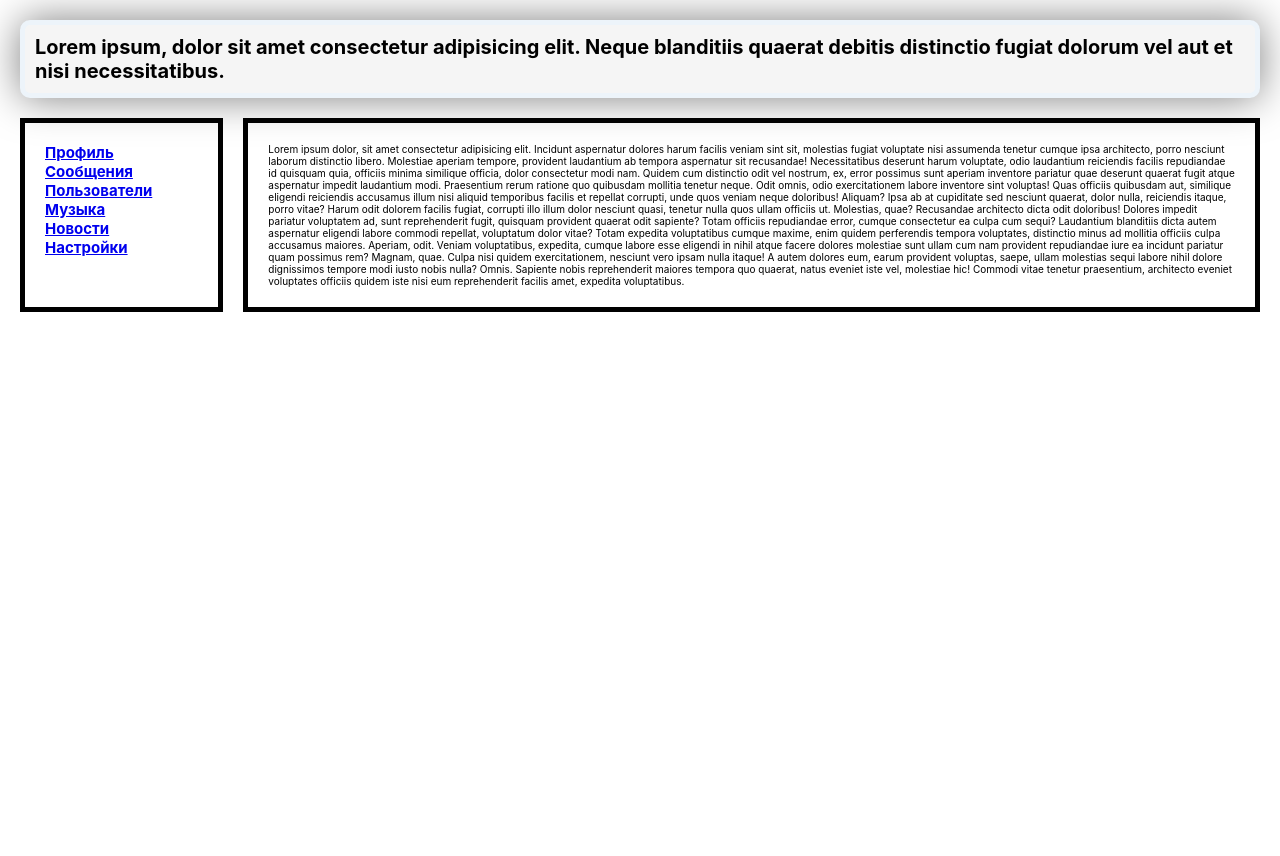
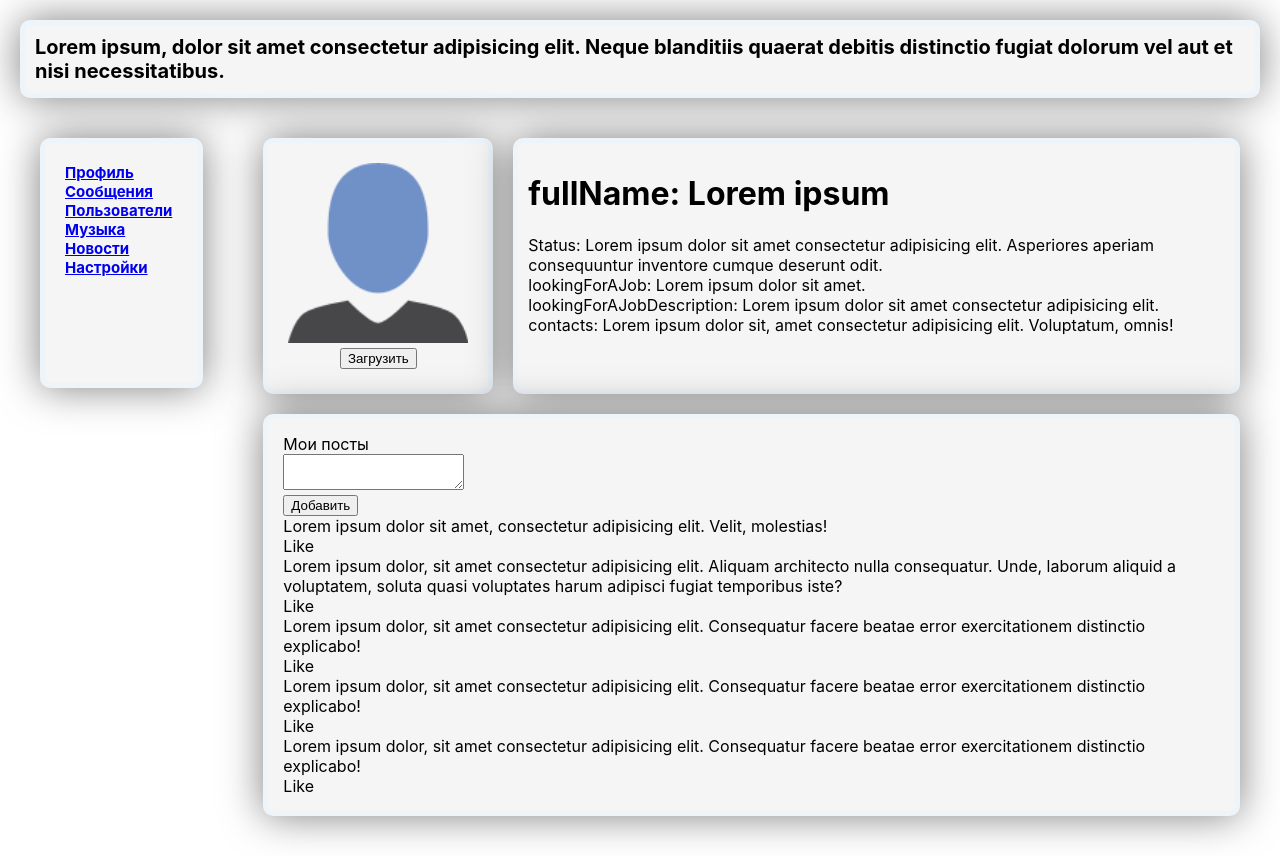
Before and after one commit to DAShulgin/Inwires_part1, a React (Create React App) app: page /profile in a window 1280 px wide. Before the commit the page ends 800 px from the top, so only its background shows below. Built offline with nearby package versions, Linux system fonts and the light colour scheme.

Commit message:
Profile/grid

```diff
--- a/src/App.css
+++ b/src/App.css
@@ -9,9 +9,9 @@
     'blok3';
 }
 
-.grid>* {
+/* .grid>* {
   border: 5px solid black;
-}
+} */
 
 .blok1 {
   grid-area       : blok1;
@@ -24,7 +24,13 @@
 
 .blok2 {
   grid-area       : blok2;
+  max-height: 200px;
+  background-color: whitesmoke;
+  border          : 5px solid rgba(237, 244, 250, 1);
+  box-shadow      : 0 0 40px rgba(0, 0, 0, 0.5);
+  border-radius   : 10px;
   padding: 20px;
+  margin: 20px;
 }
 
 .blok3 {
--- /dev/null
+++ b/src/components/Profile/AvatarBlock/AvatarBlok.jsx
@@ -0,0 +1,16 @@
+import React from 'react';
+import notAvatar from '../../../img/notAvatar.png';
+import style from './AvatarBlok.module.css';
+
+
+const AvatarBlok = () => {
+
+    return <div className = {style.locBlok}>
+        <div>
+            <img src={notAvatar} />
+        </div>
+        <div><button>Загрузить</button></div>
+    </div>
+}
+
+export default AvatarBlok;
--- /dev/null
+++ b/src/components/Profile/AvatarBlock/AvatarBlok.module.css
@@ -0,0 +1,8 @@
+.locBlok {
+    padding: 10px;
+    text-align: center;
+}
+img {
+    height: 180px;
+    width: 180px;
+}
--- a/src/components/Profile/Profile.jsx
+++ b/src/components/Profile/Profile.jsx
@@ -1,19 +1,39 @@
 import React from 'react';
+import AvatarBlok from './AvatarBlock/AvatarBlok';
 import style from './Profile.module.css'
 
 const Profile = () => {
     return (
-        <div className={style.A1} >
-            Lorem ipsum dolor, sit amet consectetur adipisicing elit. Incidunt aspernatur dolores harum facilis veniam sint sit, molestias fugiat voluptate nisi assumenda tenetur cumque ipsa architecto, porro nesciunt laborum distinctio libero.
-            Molestiae aperiam tempore, provident laudantium ab tempora aspernatur sit recusandae! Necessitatibus deserunt harum voluptate, odio laudantium reiciendis facilis repudiandae id quisquam quia, officiis minima similique officia, dolor consectetur modi nam.
-            Quidem cum distinctio odit vel nostrum, ex, error possimus sunt aperiam inventore pariatur quae deserunt quaerat fugit atque aspernatur impedit laudantium modi. Praesentium rerum ratione quo quibusdam mollitia tenetur neque.
-            Odit omnis, odio exercitationem labore inventore sint voluptas! Quas officiis quibusdam aut, similique eligendi reiciendis accusamus illum nisi aliquid temporibus facilis et repellat corrupti, unde quos veniam neque doloribus! Aliquam?
-            Ipsa ab at cupiditate sed nesciunt quaerat, dolor nulla, reiciendis itaque, porro vitae? Harum odit dolorem facilis fugiat, corrupti illo illum dolor nesciunt quasi, tenetur nulla quos ullam officiis ut.
-            Molestias, quae? Recusandae architecto dicta odit doloribus! Dolores impedit pariatur voluptatem ad, sunt reprehenderit fugit, quisquam provident quaerat odit sapiente? Totam officiis repudiandae error, cumque consectetur ea culpa cum sequi?
-            Laudantium blanditiis dicta autem aspernatur eligendi labore commodi repellat, voluptatum dolor vitae? Totam expedita voluptatibus cumque maxime, enim quidem perferendis tempora voluptates, distinctio minus ad mollitia officiis culpa accusamus maiores.
-            Aperiam, odit. Veniam voluptatibus, expedita, cumque labore esse eligendi in nihil atque facere dolores molestiae sunt ullam cum nam provident repudiandae iure ea incidunt pariatur quam possimus rem? Magnam, quae.
-            Culpa nisi quidem exercitationem, nesciunt vero ipsam nulla itaque! A autem dolores eum, earum provident voluptas, saepe, ullam molestias sequi labore nihil dolore dignissimos tempore modi iusto nobis nulla? Omnis.
-            Sapiente nobis reprehenderit maiores tempora quo quaerat, natus eveniet iste vel, molestiae hic! Commodi vitae tenetur praesentium, architecto eveniet voluptates officiis quidem iste nisi eum reprehenderit facilis amet, expedita voluptatibus.
+        <div className={style.grid2} >
+
+            <div className={style.blok1}>
+                <AvatarBlok />
+            </div>
+            <div className={style.blok2}>
+                <div><h1>fullName: Lorem ipsum</h1> </div>
+                <div>Status: Lorem ipsum dolor sit amet consectetur adipisicing elit. Asperiores aperiam consequuntur inventore cumque deserunt odit.</div>
+                <div>lookingForAJob: Lorem ipsum dolor sit amet.</div>
+                <div>lookingForAJobDescription: Lorem ipsum dolor sit amet consectetur adipisicing elit.</div>
+                <div>contacts: Lorem ipsum dolor sit, amet consectetur adipisicing elit. Voluptatum, omnis!</div>
+            </div>
+
+            <div className={style.blok3}>
+                <div>Мои посты</div>
+                <div>
+                    <div><textarea></textarea></div>
+                    <div><button>Добавить</button></div>
+                </div>
+                <div>Lorem ipsum dolor sit amet, consectetur adipisicing elit. Velit, molestias!</div>
+                <div>Like</div>
+                <div>Lorem ipsum dolor, sit amet consectetur adipisicing elit. Aliquam architecto nulla consequatur. Unde, laborum aliquid a voluptatem, soluta quasi voluptates harum adipisci fugiat temporibus iste?</div>
+                <div>Like</div>
+                <div>Lorem ipsum dolor, sit amet consectetur adipisicing elit. Consequatur facere beatae error exercitationem distinctio explicabo!</div>
+                <div>Like</div>
+                <div>Lorem ipsum dolor, sit amet consectetur adipisicing elit. Consequatur facere beatae error exercitationem distinctio explicabo!</div>
+                <div>Like</div>
+                <div>Lorem ipsum dolor, sit amet consectetur adipisicing elit. Consequatur facere beatae error exercitationem distinctio explicabo!</div>
+                <div>Like</div>
+            </div>
         </div>
     )
 }
--- a/src/components/Profile/Profile.module.css
+++ b/src/components/Profile/Profile.module.css
@@ -1,3 +1,45 @@
-.A1 {
-    font-size: 10px;
+.grid2 {
+    display: grid;
+    grid-template-areas:
+        'blok1'
+        'blok2'
+        'blok3';
 }
+
+.blok1 {
+    grid-area       : blok1;
+    background-color: whitesmoke;
+    border          : 5px solid rgba(237, 244, 250, 1);
+    box-shadow      : 0 0 40px rgba(0, 0, 0, 0.5);
+    border-radius   : 10px;
+    padding         : 10px;
+}
+
+.blok2 {
+    grid-area       : blok2;
+    background-color: whitesmoke;
+    border          : 5px solid rgba(237, 244, 250, 1);
+    box-shadow      : 0 0 40px rgba(0, 0, 0, 0.5);
+    border-radius   : 10px;
+    padding         : 10px;
+}
+
+.blok3 {
+    grid-area       : blok3;
+    background-color: whitesmoke;
+    border          : 5px solid rgba(237, 244, 250, 1);
+    box-shadow      : 0 0 40px rgba(0, 0, 0, 0.5);
+    border-radius   : 10px;
+    padding         : 15px;
+}
+
+@media (min-width:800px) {
+    .grid2 {
+        display              : grid;
+        grid-gap             : 20px;
+        grid-template-columns: 1fr 4fr;
+        grid-template-areas  :
+            'blok1 blok2'
+            'blok3 blok3';
+    }
+}
```
Also changed, not shown: src/img/notAvatar.png (added).
